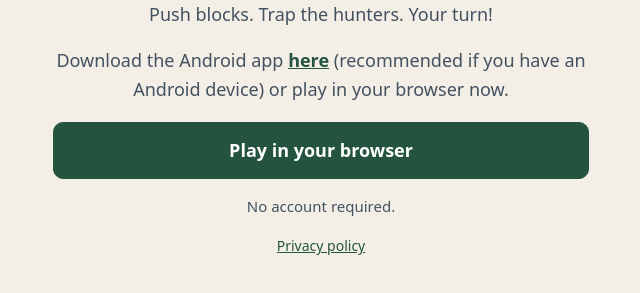
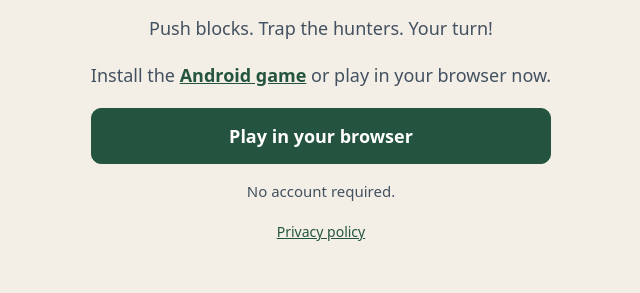
Before and after one commit to JoseCSantos/josecsantos.github.io, a plain HTML site: page games/mazetrap/index.html in a window 1280 px wide. Shown: the part 371-664 px from the top of the page, without its empty margins (319-959 px from the left). Drawn offline with Linux system fonts and the light colour scheme.

Commit message:
Publish current MazeTrap share landing copy
Source: JoseCSantos/MazeTrap@aab8d15

Co-authored-by: Copilot <223556219+Copilot@users.noreply.github.com>

Copilot-Session: 6ae3bb37-1487-432e-b187-0159bf2af1c8

```diff
--- a/games/mazetrap/index.html
+++ b/games/mazetrap/index.html
@@ -10,6 +10,6 @@
 <style>body{margin:0;background:#f3efe7;color:#17202a;font:18px/1.6 system-ui,sans-serif;display:grid;min-height:100svh;place-items:center}main{box-sizing:border-box;max-width:600px;padding:32px;text-align:center}img{width:112px;border-radius:24px}h1{font-size:38px;line-height:1.2;margin:16px 0}p{color:#435160}a{display:block;margin:12px 0;padding:13px 20px;border:1px solid #24543f;border-radius:10px;text-decoration:none;color:#24543f;font-weight:700}.primary{background:#24543f;color:white}.app-link{display:inline;margin:0;padding:0;border:0;overflow-wrap:anywhere;text-decoration:underline}small{color:#435160}.privacy{font-size:14px;font-weight:400;border:0;padding:0;margin:16px 0 0;text-decoration:underline}</style>
 </head><body><main><img src="/assets/game-icon.png" alt="MazeTrap icon"><h1>MazeTrap</h1>
 <p>Push blocks. Trap the hunters. Your turn!</p>
-<p>Download the Android app <a class="app-link" href="https://play.google.com/store/apps/details?id=com.josecsantos.mazetrap">here</a> (recommended if you have an Android device) or play in your browser now.</p>
+<p>Install the <a class="app-link" href="https://play.google.com/store/apps/details?id=com.josecsantos.mazetrap">Android game</a> or play in your browser now.</p>
 <a class="primary" href="https://josecsantos.github.io/mazetrap-web/play/">Play in your browser</a>
 <small>No account required.</small><a class="privacy" href="https://josecsantos.github.io/mazetrap-web/privacy-policy.html">Privacy policy</a></main></body></html>
```
Also changed, not shown: index.html (+1 -1 lines).
